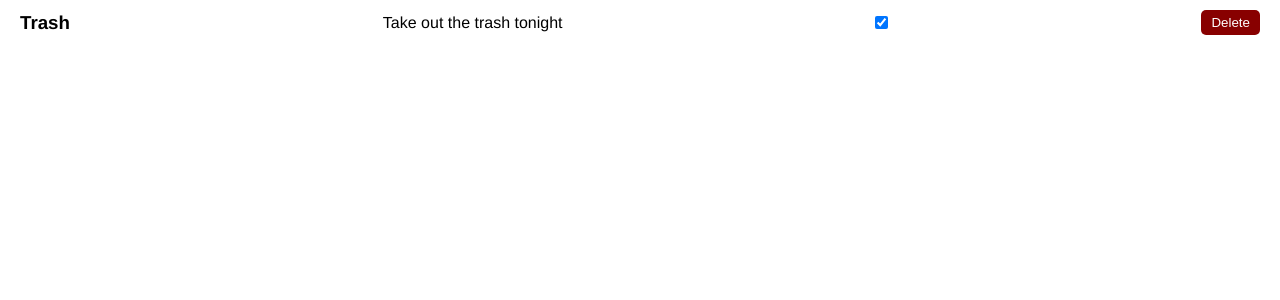
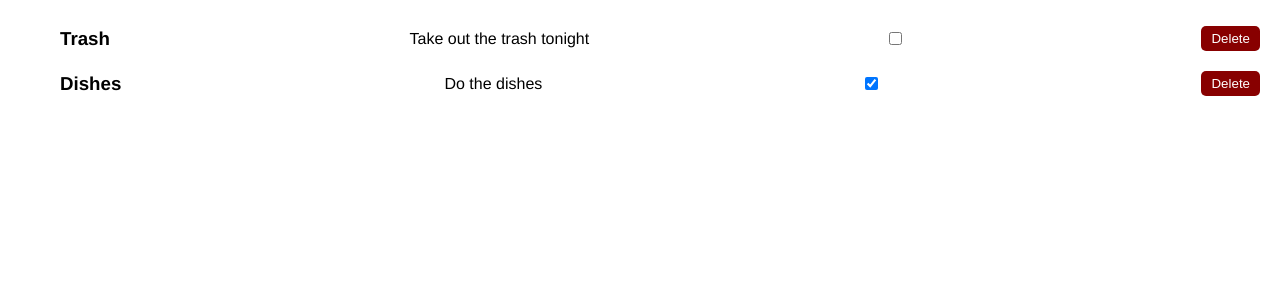
Before and after one commit to steve-kaufman/todo-app, a React (Create React App) app: page / in a window 1280 px wide. Shown: the top 300 px of the page. Built offline with nearby package versions, Linux system fonts and the light colour scheme.

Commit message:
added TodoList component that renders an array of todos

```diff
--- a/src/App.js
+++ b/src/App.js
@@ -1,11 +1,14 @@
 import React from 'react'
 import './styles/App.sass'
-import Todo from './components/Todo'
+import TodoList from './components/TodoList'
 
 function App() {
   return (
     <div className="App" data-testid='app'>
-      <Todo name='Trash' description='Take out the trash tonight' isCompleted={true} />
+      <TodoList todos={[
+        { id: 7, name: 'Trash', description: 'Take out the trash tonight', isCompleted: false },
+        { id: 8, name: 'Dishes', description: 'Do the dishes', isCompleted: true }
+      ]} />
     </div>
   );
 }
--- /dev/null
+++ b/src/components/TodoList.js
@@ -0,0 +1,26 @@
+import React from 'react'
+import PropTypes from 'prop-types'
+import Todo from './Todo'
+
+function TodoList ({ todos }) {
+  return (
+    <ul data-testid='todo-list'>
+      {todos.map((todo, index) => {
+        const { id, name, description, isCompleted } = todo
+        return <Todo
+          key={ index }
+          id={ id }
+          name={ name }
+          description={ description }
+          isCompleted={ isCompleted }
+        />
+      })}
+    </ul>
+  )
+}
+
+TodoList.propTypes = {
+  todos: PropTypes.array.isRequired
+}
+
+export default TodoList
```
Also changed, not shown: 1 other file (tests, documents, lock files or other folders).
